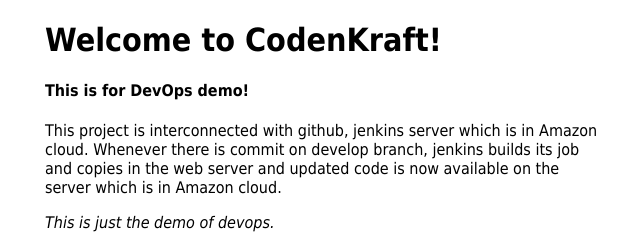
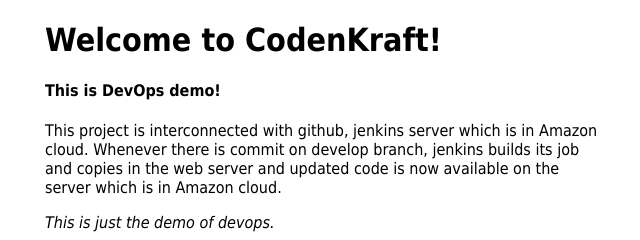
Before and after one commit to mdshoaib707/jenkinsdemo, a plain HTML site: page index.html in a window 1280 px wide. Shown: the full height of the page, 315-955 px from the left. Drawn offline with Linux system fonts and the light colour scheme.

Commit message:
updated index page

```diff
--- a/index.html
+++ b/index.html
@@ -12,7 +12,7 @@
 </head>
 <body>
 <h1>Welcome to CodenKraft!</h1>
-<h4>This is for DevOps demo!</h4>
+<h4>This is DevOps demo!</h4>
 <p>This project is interconnected with github, jenkins server which is in Amazon cloud.
 Whenever there is commit on develop branch, jenkins builds its job and copies in the web server and updated code is now available on the server which is in Amazon cloud.
 </p>
```
